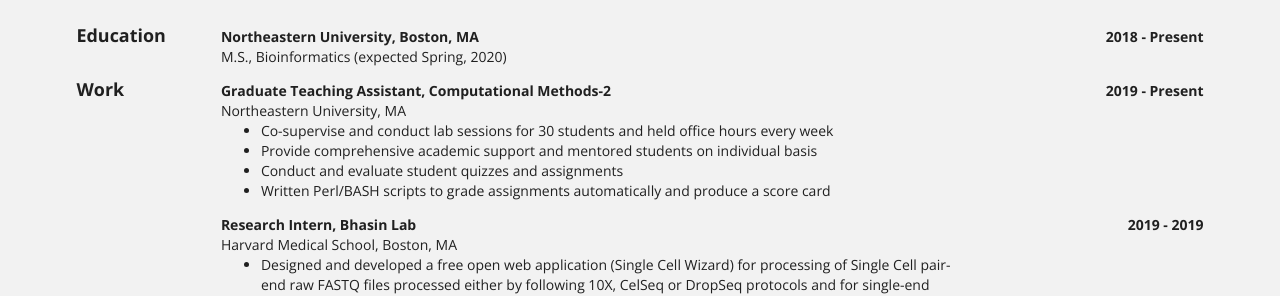
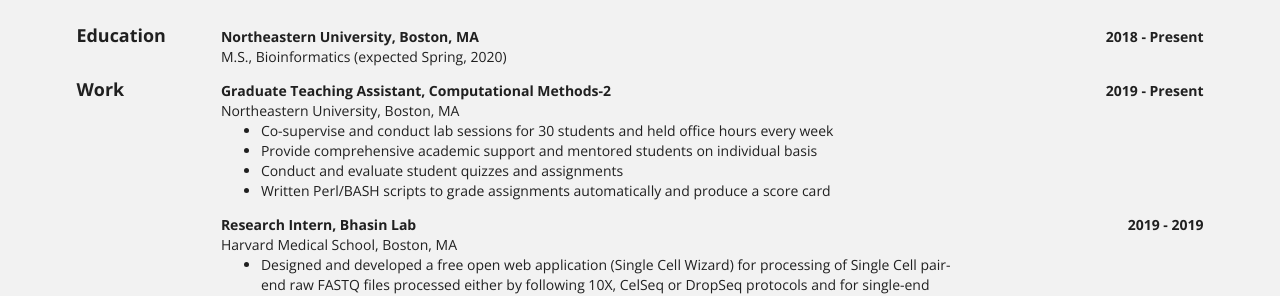
Before and after one commit to samuelbunga/samuelbunga.github.io, a Jekyll site: the page built from bio/index.html, in a window 1280 px wide. Shown: the part 408-704 px from the top of the page. Built offline with Jekyll 4.4.1, drawn with Linux system fonts in a browser that asks for light colours.

Commit message:
Update bio.json

```diff
--- a/_data/bio.json
+++ b/_data/bio.json
@@ -133,7 +133,7 @@
       "website": "",
       "startDate": "2019-09-07",
       "endDate": "Present",
-      "summary": "Northeastern University, MA",
+      "summary": "Northeastern University, Boston, MA",
       "highlights": [
         "Co-supervise and conduct lab sessions for 30 students and held office hours every week",
         "Provide comprehensive academic support and mentored students on individual basis",
```
